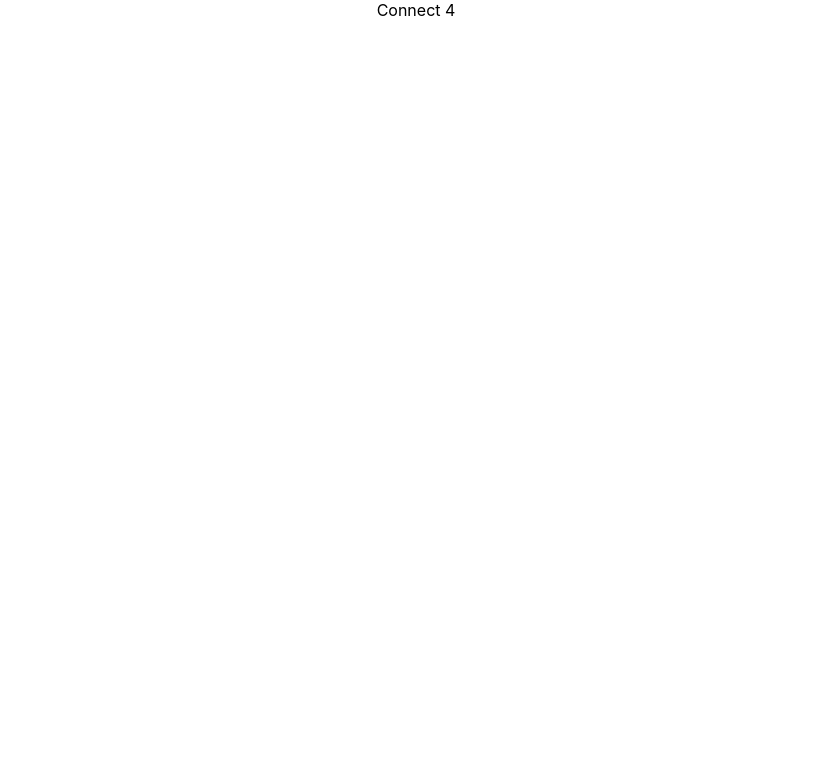
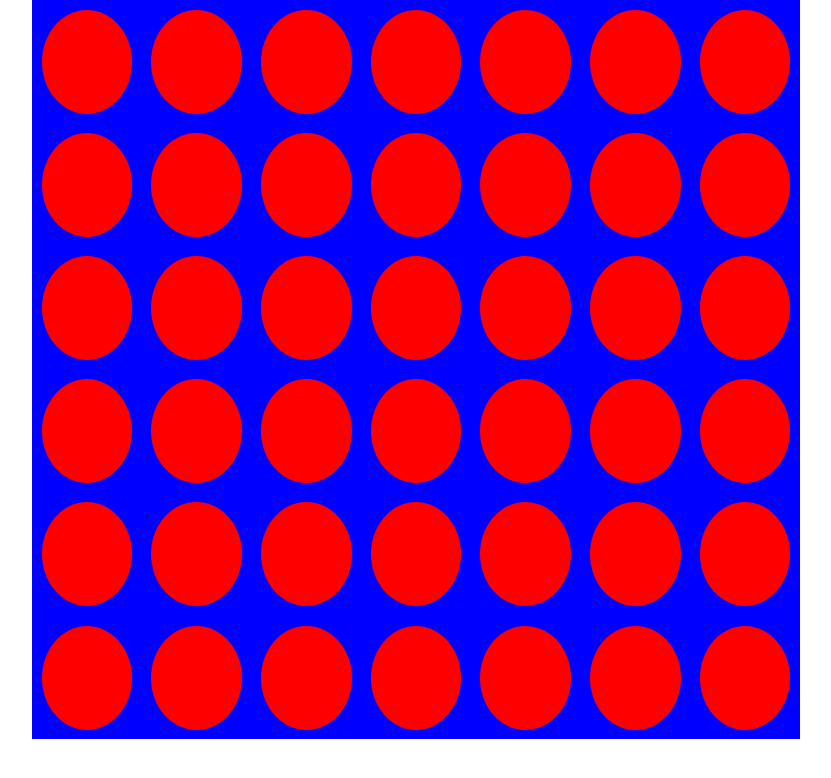
Before and after one commit to briansai/connect4, a React (Create React App) app: page / in a window 1280 px wide. Shown: the top 778 px of the page, without its empty margins (224-1055 px from the left). Built offline with nearby package versions, Linux system fonts and the light colour scheme.

Commit message:
Initial visual representation of the game board

```diff
--- a/package.json
+++ b/package.json
@@ -6,9 +6,11 @@
     "@testing-library/jest-dom": "^5.11.8",
     "@testing-library/react": "^11.2.2",
     "@testing-library/user-event": "^12.6.0",
+    "node-sass": "^4.14.1",
     "react": "^17.0.1",
     "react-dom": "^17.0.1",
     "react-scripts": "4.0.1",
+    "sass": "^1.32.2",
     "web-vitals": "^0.2.4"
   },
   "scripts": {
--- a/src/App.js
+++ b/src/App.js
@@ -1,7 +1,28 @@
-import './App.css';
+import React, { useState } from 'react';
+import Board from './classes/Board';
+import './App.scss';
 
 function App() {
-  return <div className="App">Connect 4</div>;
+  const [] = useState(false);
+  const [board, setBoard] = useState(new Board());
+
+  return (
+    <div className="App">
+      <table className="board">
+        {board.state.map((row, index) => {
+          return (
+            <tr key={index} className="row">
+              {row.map(() => (
+                <td className="slot">
+                  <div className="disc"></div>
+                </td>
+              ))}
+            </tr>
+          );
+        })}
+      </table>
+    </div>
+  );
 }
 
 export default App;
--- a/src/App.css
+++ b/src/App.scss
@@ -1,5 +1,23 @@
 .App {
-  text-align: center;
+  .board {
+    width: 60%;
+    height: 80vh;
+    margin: 0 auto;
+    border-spacing: 0;
+
+    .slot {
+      text-align: center;
+      background-color: blue;
+      border-color: blue;
+
+      .disc {
+        height: 13vh;
+        border-radius: 50%;
+        background-color: red;
+        margin: 8%;
+      }
+    }
+  }
 }
 
 .App-logo {
--- /dev/null
+++ b/src/classes/Board.jsx
@@ -0,0 +1,14 @@
+export default class Board {
+  constructor(
+    state = [
+      [0, 0, 0, 0, 0, 0, 0],
+      [0, 0, 0, 0, 0, 0, 0],
+      [0, 0, 0, 0, 0, 0, 0],
+      [0, 0, 0, 0, 0, 0, 0],
+      [0, 0, 0, 0, 0, 0, 0],
+      [0, 0, 0, 0, 0, 0, 0],
+    ]
+  ) {
+    this.state = state;
+  }
+}
```
Also changed, not shown: 1 other file (tests, documents, lock files or other folders).
